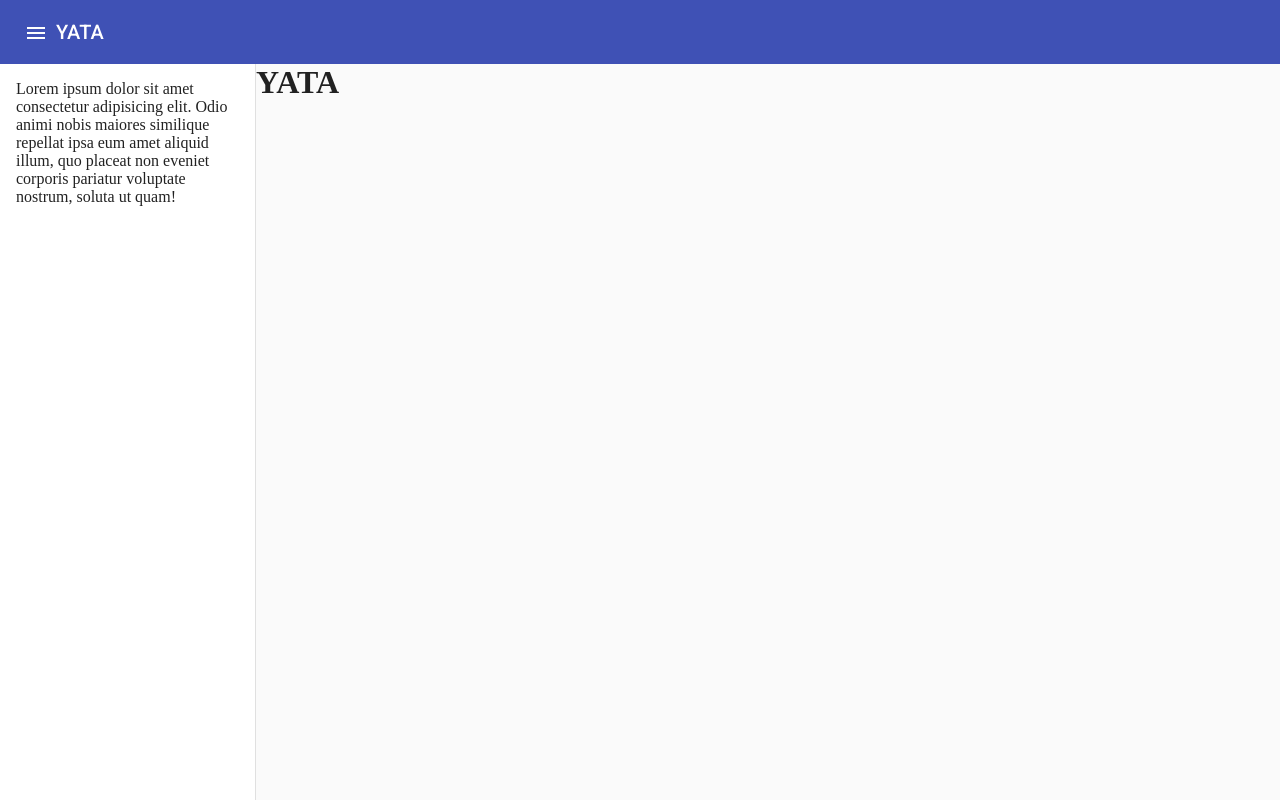
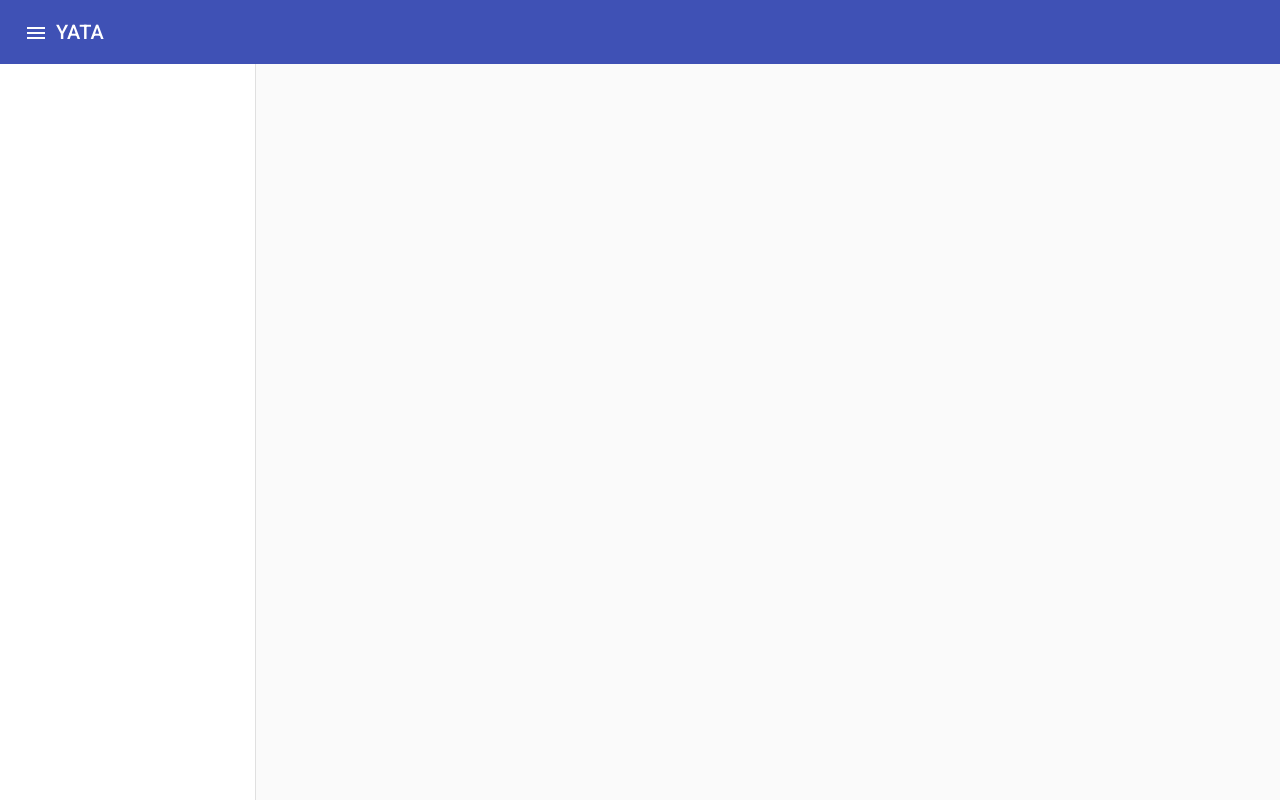
Before and after one commit to ChrisAraneo/yet-another-todo-app, an Angular app in the folder yet-another-todo-app-frontend/: page / in a window 1280 px wide. Built offline with nearby package versions, Linux system fonts and the light colour scheme.

Commit message:
Side navigation container refactoring

```diff
--- a/yet-another-todo-app-frontend/src/app/app.component.html
+++ b/yet-another-todo-app-frontend/src/app/app.component.html
@@ -1,4 +1,5 @@
 <yata-toolbar [title]="title" (menuClick)="onMenuClick()"></yata-toolbar>
-<yata-side-navigation [isOpened]="isMenuOpened">
+<mat-drawer-container autosize>
+  <yata-side-navigation [isOpened]="isMenuOpened"></yata-side-navigation>
   <h1>{{title}}</h1>
-</yata-side-navigation>
+</mat-drawer-container>
--- a/yet-another-todo-app-frontend/src/app/app.component.scss
+++ b/yet-another-todo-app-frontend/src/app/app.component.scss
@@ -0,0 +1,4 @@
+mat-drawer-container {
+    width: 100%;
+    height: calc(100vh - 64px);
+}
--- a/yet-another-todo-app-frontend/src/app/components/side-navigation/side-navigation.component.html
+++ b/yet-another-todo-app-frontend/src/app/components/side-navigation/side-navigation.component.html
@@ -1,7 +1,3 @@
-<mat-drawer-container class="example-container" autosize>
-    <mat-drawer class="example-sidenav" mode="side" [opened]="isOpened">
-        <p>Lorem ipsum dolor sit amet consectetur adipisicing elit. Odio animi nobis maiores similique repellat ipsa eum
-            amet aliquid illum, quo placeat non eveniet corporis pariatur voluptate nostrum, soluta ut quam!</p>
-    </mat-drawer>
+<mat-drawer mode="side" [opened]="isOpened">
     <ng-content></ng-content>
-</mat-drawer-container>
+</mat-drawer>
--- a/yet-another-todo-app-frontend/src/app/components/side-navigation/side-navigation.component.scss
+++ b/yet-another-todo-app-frontend/src/app/components/side-navigation/side-navigation.component.scss
@@ -1,8 +1,3 @@
-mat-drawer-container {
-    width: 100%;
-    height: calc(100vh - 64px);
-}
-
 mat-drawer {
     width: 256px;
     padding: 16px;
```
